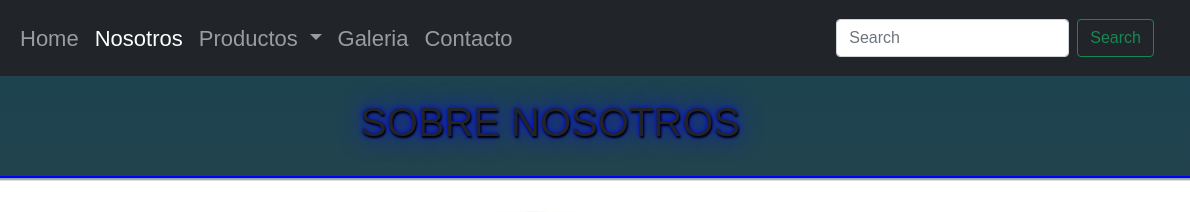
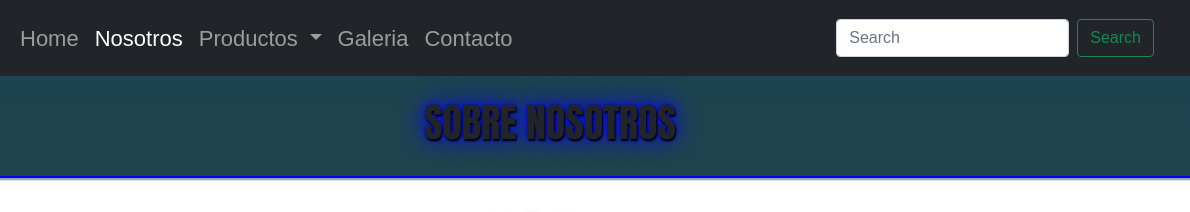
Before and after one commit to carlos-gonzalez1/desarrollo, a website: page views/Nosotros.html in a window 1280 px wide. Shown: the top 212 px of the page, 90-1280 px from the left. Drawn offline with nearby package versions, Linux system fonts and the light colour scheme.

Commit message:
Update Nosotros.html

```diff
--- a/views/Nosotros.html
+++ b/views/Nosotros.html
@@ -76,7 +76,7 @@
 
         </header>
 <article class="main">
-        <h1 class="segunda">SOBRE NOSOTROS</h1>
+        <h1 class="segunda impact centrar mayuscula">SOBRE NOSOTROS</h1>
 
         <div id="uno">
         <img src="/img/nosotros2.png" class="img-fluid" alt="imagen de la seccion nosotros">
```
